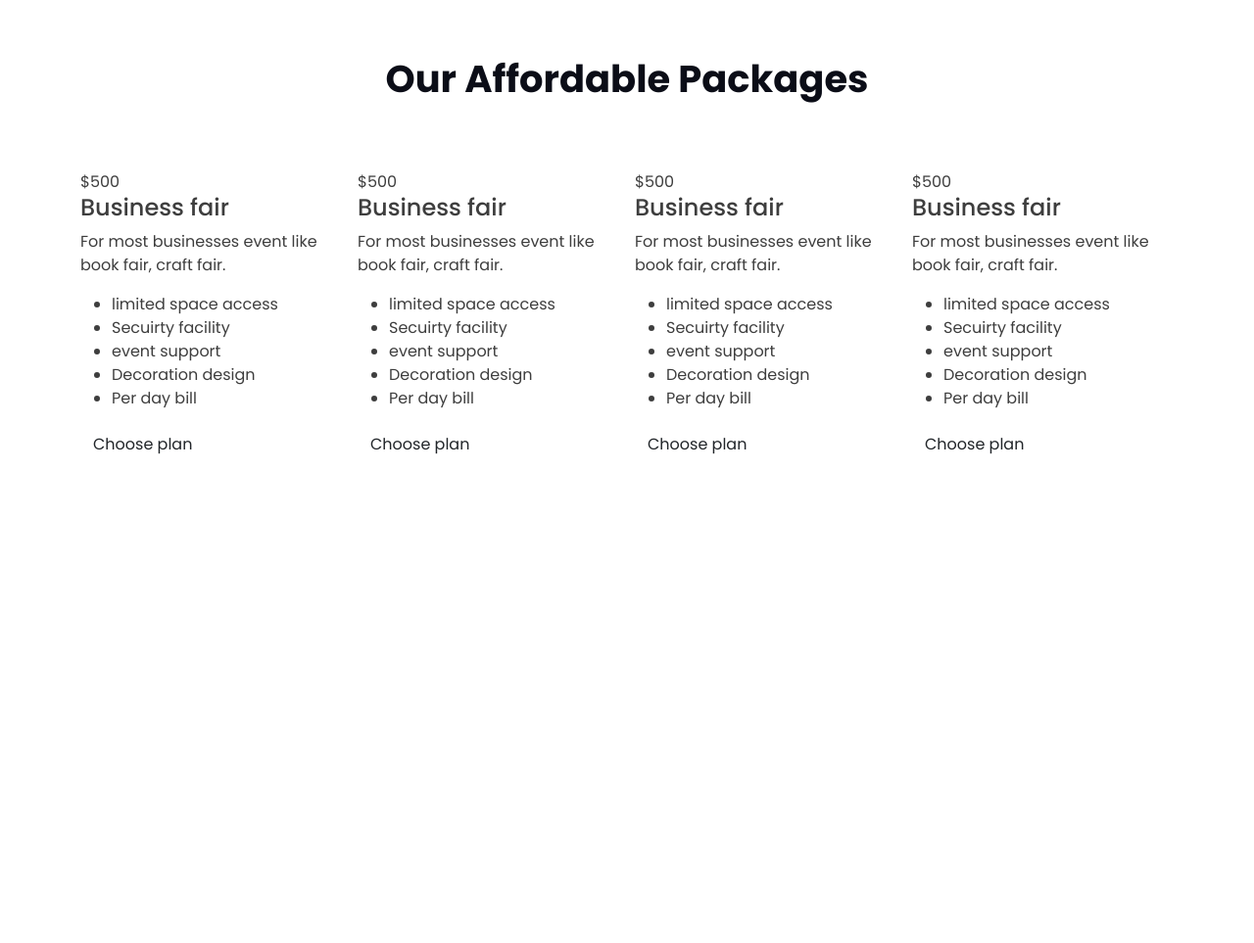
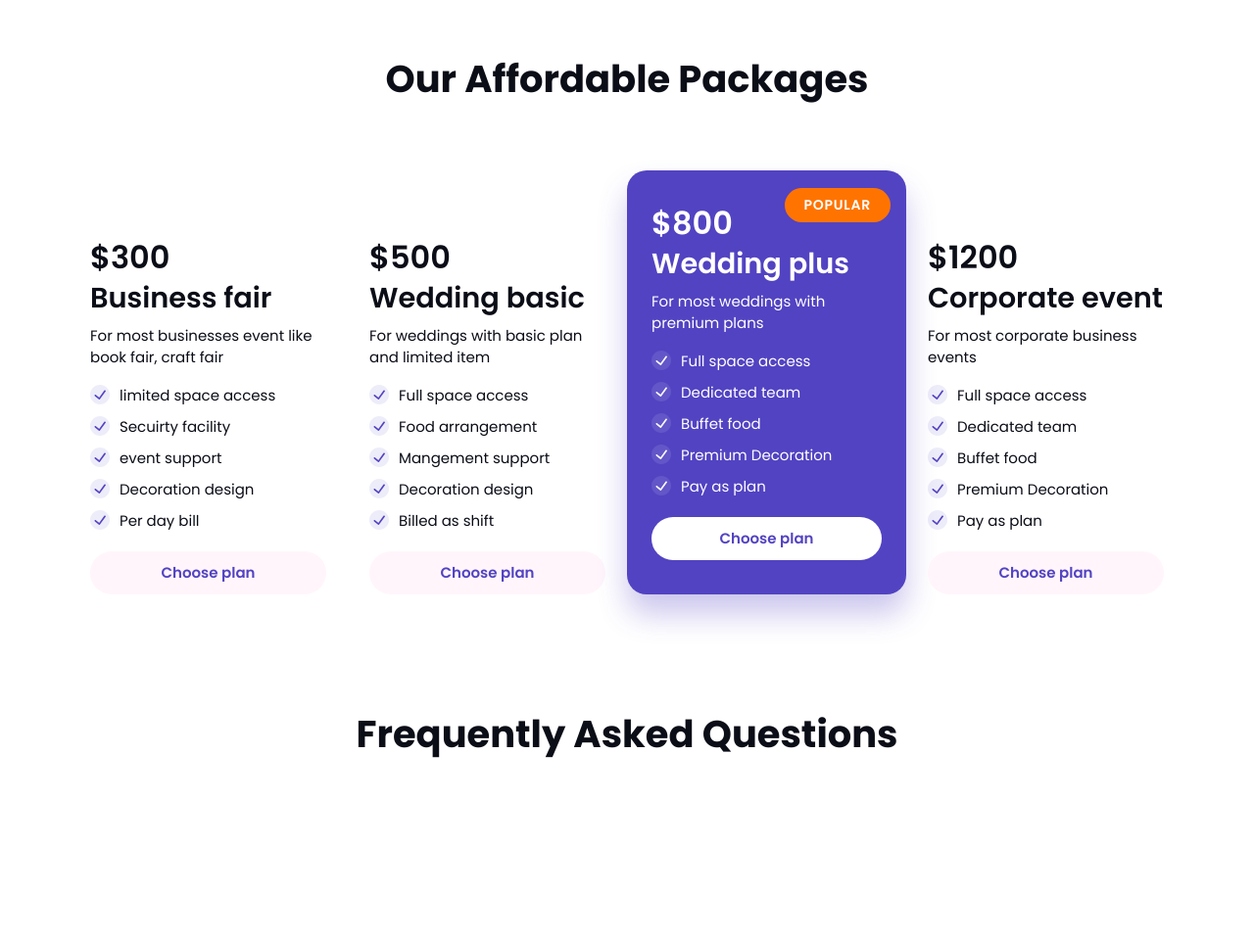
Before and after one commit to md-kawsar-ali/nifty-convention-hall-bootstrap, a plain HTML site: page index.html in a window 1280 px wide. Shown: the part 1320-2283 px from the top of the page at 98% size. Before the commit the page ends 1793 px from the top, so only its background shows below. Drawn offline with nearby package versions, Linux system fonts and the light colour scheme.

Commit message:
Pricing Section Added!

```diff
--- a/css/style.css
+++ b/css/style.css
@@ -8,7 +8,7 @@
 :root {
     --primary-color: #5243c2;
     --dark-color: #3e3e3e;
-    --purple-light: #f496d29f;
+    --purple-light: #fff5fb;
     --deep-dark: #0b0d17;
 }
 
@@ -24,7 +24,9 @@ a {
 }
 
 :focus,
-.btn-close:focus {
+.btn-close:focus,
+.btn-check:focus + .btn,
+.btn:focus {
     outline: none;
     box-shadow: none;
 }
@@ -86,6 +88,11 @@ h2 {
 /*======================================
                 Banner Style
 ======================================== */
+.banner img {
+    min-height: 500px;
+    object-fit: cover;
+}
+
 .banner h5 {
     font-size: 2.8rem;
     font-weight: 600;
@@ -114,7 +121,7 @@ h2 {
               Features Style
 ======================================== */
 .item-card {
-    background: #fff5fb;
+    background: var(--purple-light);
     text-align: center;
     border-radius: 10px;
     padding: 30px 20px 35px 20px;
@@ -132,3 +139,110 @@ h2 {
     font-weight: 600;
     margin: 0;
 }
+
+/*======================================
+              Pricing Style
+======================================== */
+.pricing-card {
+    color: var(--deep-dark);
+    padding: 0 10px;
+    position: relative;
+}
+
+.pricing-card.popular {
+    color: #ffffff;
+    padding: 30px 25px 35px;
+    background: var(--primary-color);
+    border-radius: 20px;
+    /* transform: scale(1.1) translateX(-12px); */
+    box-shadow: 0px 20px 30px rgb(82 67 194 / 30%);
+}
+
+.pricing-card span {
+    font-size: 2rem;
+    font-weight: 600;
+    margin-bottom: 35px;
+}
+
+.pricing-card h4 {
+    font-size: 1.8rem;
+    font-weight: 600;
+    margin-bottom: 10px;
+}
+
+.pricing-card p {
+    font-size: 15px;
+    font-weight: 400;
+}
+
+.pricing-card ul {
+    margin: 0;
+    padding: 0;
+}
+
+.pricing-card li {
+    list-style-image: url('../images/icons/check.svg');
+    list-style-position: inside;
+    margin-bottom: 5px;
+    position: relative;
+}
+
+.pricing-card.popular li {
+    list-style-image: url('../images/icons/check-alt.svg');
+    list-style-position: inside;
+    margin-bottom: 5px;
+    position: relative;
+}
+
+.pricing-card li span {
+    font-size: 15px;
+    font-weight: 400;
+    position: absolute;
+    top: 0;
+    margin-left: 3px;
+}
+
+.pricing-card a {
+    color: var(--primary-color);
+    background: var(--purple-light);
+    font-size: 15px;
+    font-weight: 600;
+    padding: 10px 28px;
+    width: 100%;
+    margin-top: 10px;
+    border-radius: 30px;
+    transition: all 0.3s;
+}
+
+.pricing-card a:hover {
+    color: #ffffff;
+    background: var(--primary-color);
+}
+
+.pricing-card.popular a,
+.pricing-card.popular a:hover {
+    color: var(--primary-color);
+    background: #ffffff;
+    font-size: 15px;
+    font-weight: 600;
+    padding: 10px 28px;
+    width: 100%;
+    margin-top: 10px;
+    border-radius: 30px;
+    transition: all 0.3s;
+}
+
+.pricing-card .tag {
+    color: #ffffff;
+    font-size: 14px;
+    font-weight: 600;
+    letter-spacing: 0.75px;
+    padding: 7px 20px;
+    background: #ff7400;
+    position: absolute;
+    top: 18px;
+    right: 16px;
+    text-transform: uppercase;
+    border-radius: 18px;
+    margin: 0;
+}
--- a/index.html
+++ b/index.html
@@ -63,9 +63,10 @@
                 <div class="carousel-inner">
                     <div class="carousel-item active">
                         <img src="images/banner.png" class="d-block w-100" alt="Banner Image">
-                        <div class="carousel-caption w-50 mx-auto d-none d-md-block mb-5">
+                        <div class="carousel-caption w-50 mx-auto mb-5">
                             <h5>The perfect venue for your next event</h5>
-                            <p>This venue is totally customizable and facilitated with all modern amenities for making
+                            <p class="d-none d-md-block">This venue is totally customizable and facilitated with all
+                                modern amenities for making
                                 your ceremony impressive and memorable.</p>
                             <a href="#" class="btn">Book Now</a>
                         </div>
@@ -73,9 +74,10 @@
 
                     <div class="carousel-item">
                         <img src="images/banner.png" class="d-block w-100" alt="Banner Image">
-                        <div class="carousel-caption w-50 mx-auto d-none d-md-block mb-5">
+                        <div class="carousel-caption w-50 mx-auto mb-5">
                             <h5>The perfect venue for your wedding party</h5>
-                            <p>This venue is totally customizable and facilitated with all modern amenities for making
+                            <p class="d-none d-md-block">This venue is totally customizable and facilitated with all
+                                modern amenities for making
                                 your ceremony impressive and memorable.</p>
                             <a href="#" class="btn">Book Now</a>
                         </div>
@@ -83,9 +85,10 @@
 
                     <div class="carousel-item">
                         <img src="images/banner.png" class="d-block w-100" alt="Banner Image">
-                        <div class="carousel-caption w-50 mx-auto d-none d-md-block mb-5">
+                        <div class="carousel-caption w-50 mx-auto mb-5">
                             <h5>The perfect venue for trainings and seminars</h5>
-                            <p>This venue is totally customizable and facilitated with all modern amenities for making
+                            <p class="d-none d-md-block">This venue is totally customizable and facilitated with all
+                                modern amenities for making
                                 your ceremony impressive and memorable.</p>
                             <a href="#" class="btn">Book Now</a>
                         </div>
@@ -171,72 +174,82 @@
             <div class="container">
                 <h2 class="fw-bold text-center">Our Affordable Packages</h2>
 
-                <div class="row gx-3 gy-5 justify-content-center">
+                <div class="row gy-5 justify-content-center align-items-end">
                     <div class="col-lg-3 col-md-6 col-10">
                         <div class="pricing-card">
-                            <span>$500</span>
+                            <span>$300</span>
                             <h4>Business fair</h4>
-                            <p>For most businesses event like book fair, craft fair.</p>
+                            <p>For most businesses event like book fair, craft fair</p>
                             <ul>
-                                <li>limited space access</li>
-                                <li>Secuirty facility</li>
-                                <li>event support</li>
-                                <li>Decoration design</li>
-                                <li>Per day bill</li>
-                            </ul>
-                            <a href="#" class="btn">Choose plan</a>
-                        </div>
-                    </div>
-                    <div class="col-lg-3 col-md-6 col-10">
-                        <div class="pricing-card">
-                            <span>$500</span>
-                            <h4>Business fair</h4>
-                            <p>For most businesses event like book fair, craft fair.</p>
-                            <ul>
-                                <li>limited space access</li>
-                                <li>Secuirty facility</li>
-                                <li>event support</li>
-                                <li>Decoration design</li>
-                                <li>Per day bill</li>
-                            </ul>
-                            <a href="#" class="btn">Choose plan</a>
-                        </div>
-                    </div>
-                    <div class="col-lg-3 col-md-6 col-10">
-                        <div class="pricing-card">
-                            <span>$500</span>
-                            <h4>Business fair</h4>
-                            <p>For most businesses event like book fair, craft fair.</p>
-                            <ul>
-                                <li>limited space access</li>
-                                <li>Secuirty facility</li>
-                                <li>event support</li>
-                                <li>Decoration design</li>
-                                <li>Per day bill</li>
-                            </ul>
-                            <a href="#" class="btn">Choose plan</a>
-                        </div>
-                    </div>
-                    <div class="col-lg-3 col-md-6 col-10">
-                        <div class="pricing-card">
-                            <span>$500</span>
-                            <h4>Business fair</h4>
-                            <p>For most businesses event like book fair, craft fair.</p>
-                            <ul>
-                                <li>limited space access</li>
-                                <li>Secuirty facility</li>
-                                <li>event support</li>
-                                <li>Decoration design</li>
-                                <li>Per day bill</li>
+                                <li><span>limited space access</span></li>
+                                <li><span>Secuirty facility</span></li>
+                                <li><span>event support</span></li>
+                                <li><span>Decoration design</span></li>
+                                <li><span>Per day bill</span></li>
                             </ul>
                             <a href="#" class="btn">Choose plan</a>
                         </div>
                     </div>
 
+                    <div class="col-lg-3 col-md-6 col-10">
+                        <div class="pricing-card">
+                            <span>$500</span>
+                            <h4>Wedding basic</h4>
+                            <p>For weddings with basic plan and limited item</p>
+                            <ul>
+                                <li><span>Full space access</span></li>
+                                <li><span>Food arrangement</span></li>
+                                <li><span>Mangement support</span></li>
+                                <li><span>Decoration design</span></li>
+                                <li><span>Billed as shift</span></li>
+                            </ul>
+                            <a href="#" class="btn">Choose plan</a>
+                        </div>
+                    </div>
 
+                    <div class="col-lg-3 col-md-6 col-10 gx-0">
+                        <div class="pricing-card popular">
+                            <span class="tag">Popular</span>
+                            <span>$800</span>
+                            <h4>Wedding plus</h4>
+                            <p>For most weddings with premium plans</p>
+                            <ul>
+                                <li><span>Full space access</span></li>
+                                <li><span>Dedicated team</span></li>
+                                <li><span>Buffet food</span></li>
+                                <li><span>Premium Decoration</span></li>
+                                <li><span>Pay as plan</span></li>
+                            </ul>
+                            <a href="#" class="btn">Choose plan</a>
+                        </div>
+                    </div>
+
+                    <div class="col-lg-3 col-md-6 col-10">
+                        <div class="pricing-card">
+                            <span>$1200</span>
+                            <h4>Corporate event</h4>
+                            <p>For most corporate business events</p>
+                            <ul>
+                                <li><span>Full space access</span></li>
+                                <li><span>Dedicated team</span></li>
+                                <li><span>Buffet food</span></li>
+                                <li><span>Premium Decoration</span></li>
+                                <li><span>Pay as plan</span></li>
+                            </ul>
+                            <a href="#" class="btn">Choose plan</a>
+                        </div>
+                    </div>
                 </div>
             </div>
         </section>
+
+        <!--=== FAQs Section ===-->
+        <section class="faqs padding-top padding-bottom">
+            <div class="container">
+                <h2 class="fw-bold text-center">Frequently Asked Questions</h2>
+            </div>
+        </section>
+
 
         <!--=== Offer Notice ===-->
         <div class="toast show align-items-center" role="alert" aria-live="assertive" aria-atomic="true">
@@ -250,6 +263,10 @@
         </div>
     </main>
 
+    <footer>
+
+    </footer>
+
     <!-- All JavaScript -->
     <script src="https://code.jquery.com/jquery-3.6.0.min.js"
         integrity="sha256-/xUj+3OJU5yExlq6GSYGSHk7tPXikynS7ogEvDej/m4=" crossorigin="anonymous"></script>
```
Also changed, not shown: images/icons/check-alt.svg (added), images/icons/check.svg (added).
